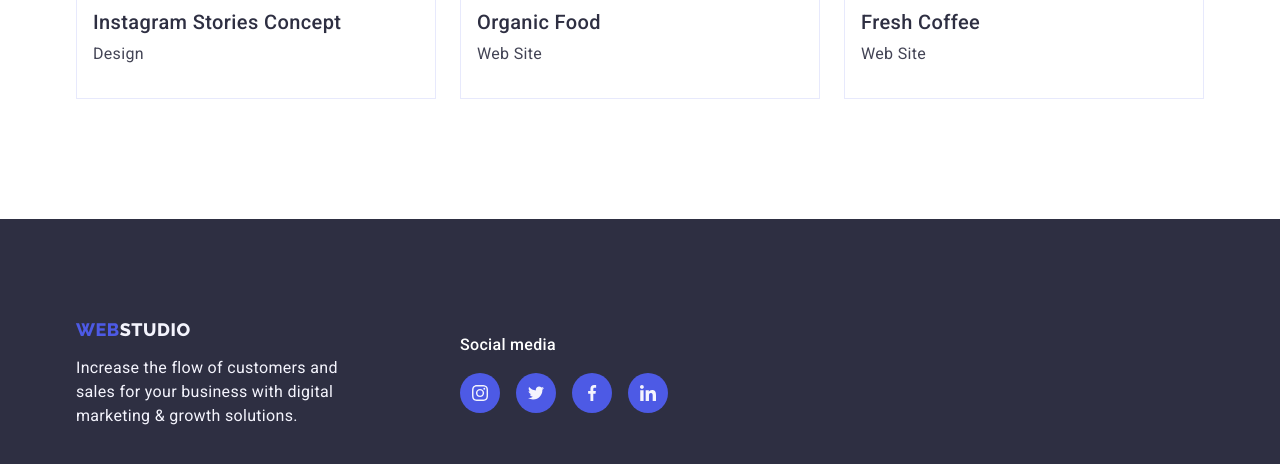
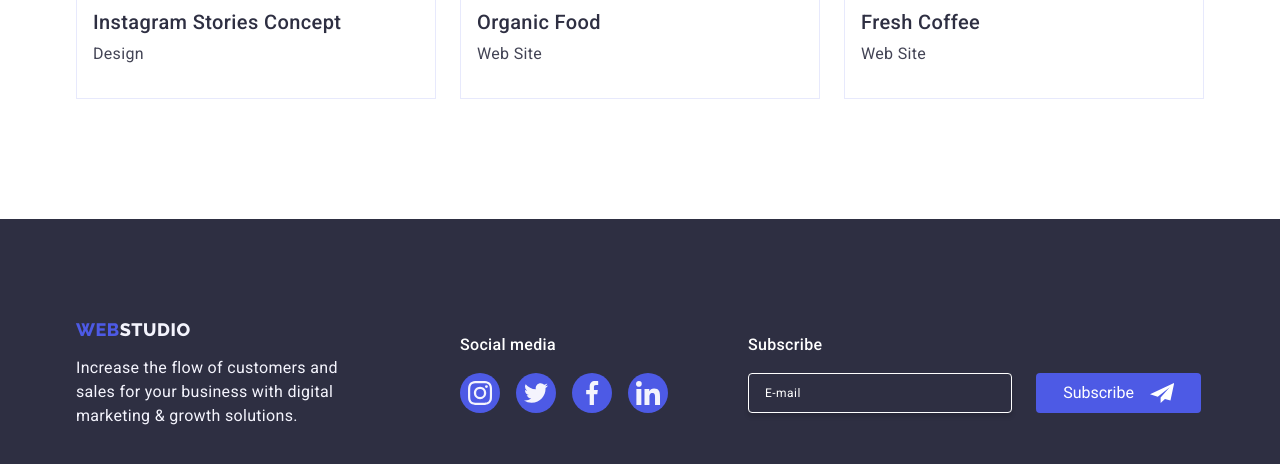
Before and after one commit to zay4onok/goit-markup-hw-06, a plain HTML site: page portfolio.html in a window 1280 px wide. Shown: the part 1551-2015 px from the top of the page. Drawn offline with nearby package versions, Linux system fonts and the light colour scheme.

Commit message:
fix portfolio footer

```diff
--- a/portfolio.html
+++ b/portfolio.html
@@ -272,13 +272,11 @@
         </div>
       </section>
     </main>
-    <footer class="footer">
+    <footer class="footer section">
       <div class="container">
         <div class="footer__inner">
           <div class="footer__info">
-            <a class="logo link" href="./index.html" aria-label="company logo"
-              ><span class="logo__span">web</span>studio</a
-            >
+            <a class="logo link" href="./index.html"><span class="logo__span">web</span>studio</a>
             <p class="footer__text">
               Increase the flow of customers and sales for your business with digital marketing &
               growth solutions.
@@ -289,34 +287,53 @@
             <ul class="social-media list">
               <li class="social-media__item"
                 ><a class="social-media__link link" href="#" aria-label="link to instagram page">
-                  <svg class="social-media__img" weight="16" height="16">
+                  <svg class="social-media__img" weight="24" height="24">
                     <use href="./images/icons.svg#icon-instagram"></use>
                   </svg>
                 </a>
               </li>
               <li class="social-media__item"
                 ><a class="social-media__link link" href="#" aria-label="link to twitter page">
-                  <svg class="social-media__img" weight="16" height="16">
+                  <svg class="social-media__img" weight="24" height="24">
                     <use href="./images/icons.svg#icon-twitter"></use>
                   </svg>
                 </a>
               </li>
               <li class="social-media__item"
                 ><a class="social-media__link link" href="#" aria-label="link to facebook page">
-                  <svg class="social-media__img" weight="16" height="16">
+                  <svg class="social-media__img" weight="24" height="24">
                     <use href="./images/icons.svg#icon-facebook"></use>
                   </svg>
                 </a>
               </li>
               <li class="social-media__item"
                 ><a class="social-media__link link" href="#" aria-label="link to linkedin page">
-                  <svg class="social-media__img" weight="16" height="16">
+                  <svg class="social-media__img" weight="24" height="24">
                     <use href="./images/icons.svg#icon-linkedin"></use>
                   </svg>
                 </a>
               </li>
             </ul>
           </div>
+          <div class="footer__form">
+            <p class="footer__form-text">Subscribe</p>
+            <form class="form">
+              <label class="form__label">
+                <input
+                  class="form__email"
+                  type="email"
+                  name="user_footer_email"
+                  placeholder="E-mail"
+                />
+                <button class="form__btn" type="submit">
+                  Subscribe
+                  <svg class="form__btn-img" width="24" height="24">
+                    <use href="./images/icons.svg#icon-send" />
+                  </svg>
+                </button>
+              </label>
+            </form>
+          </div>
         </div>
       </div>
     </footer>
```
